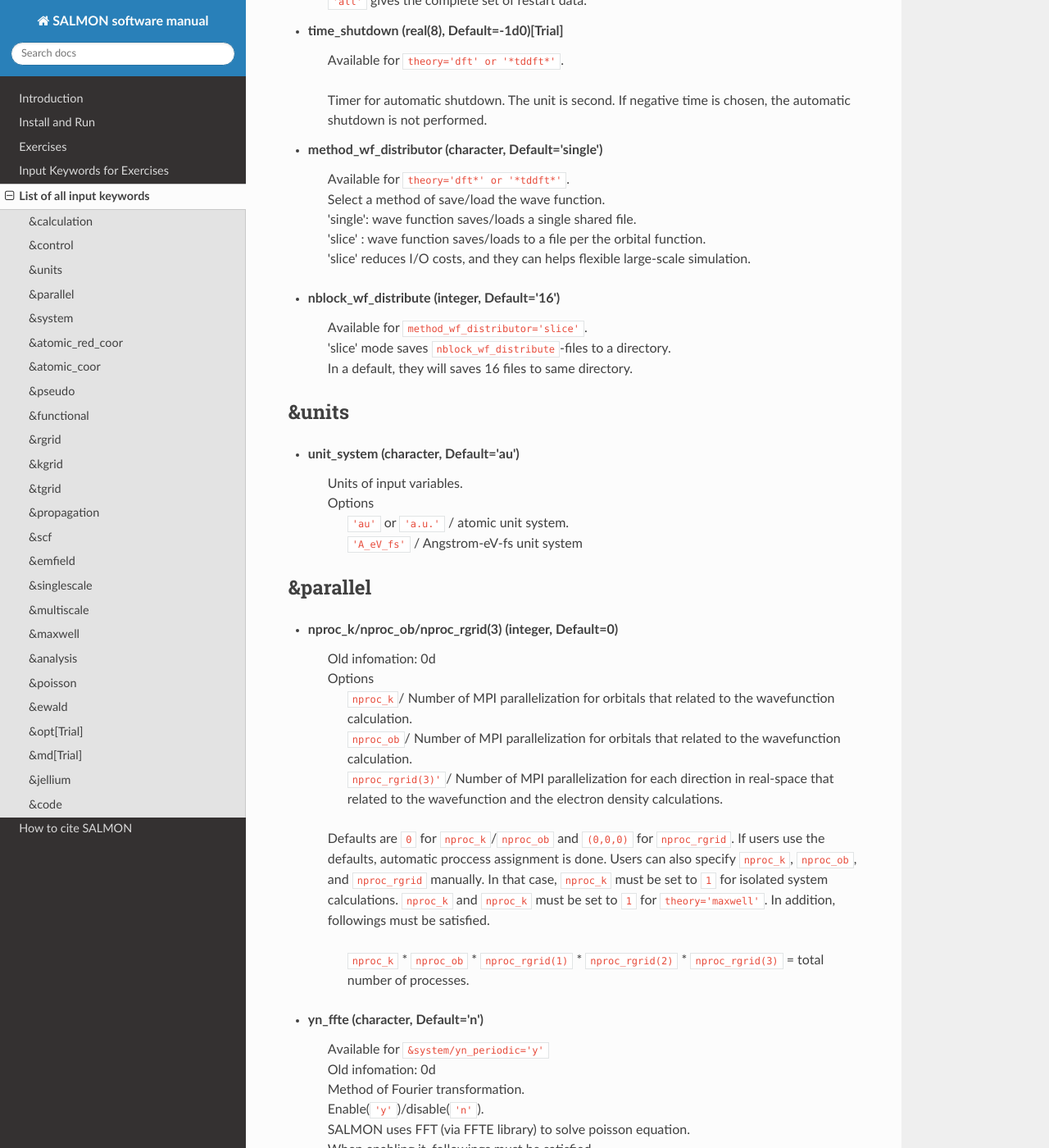
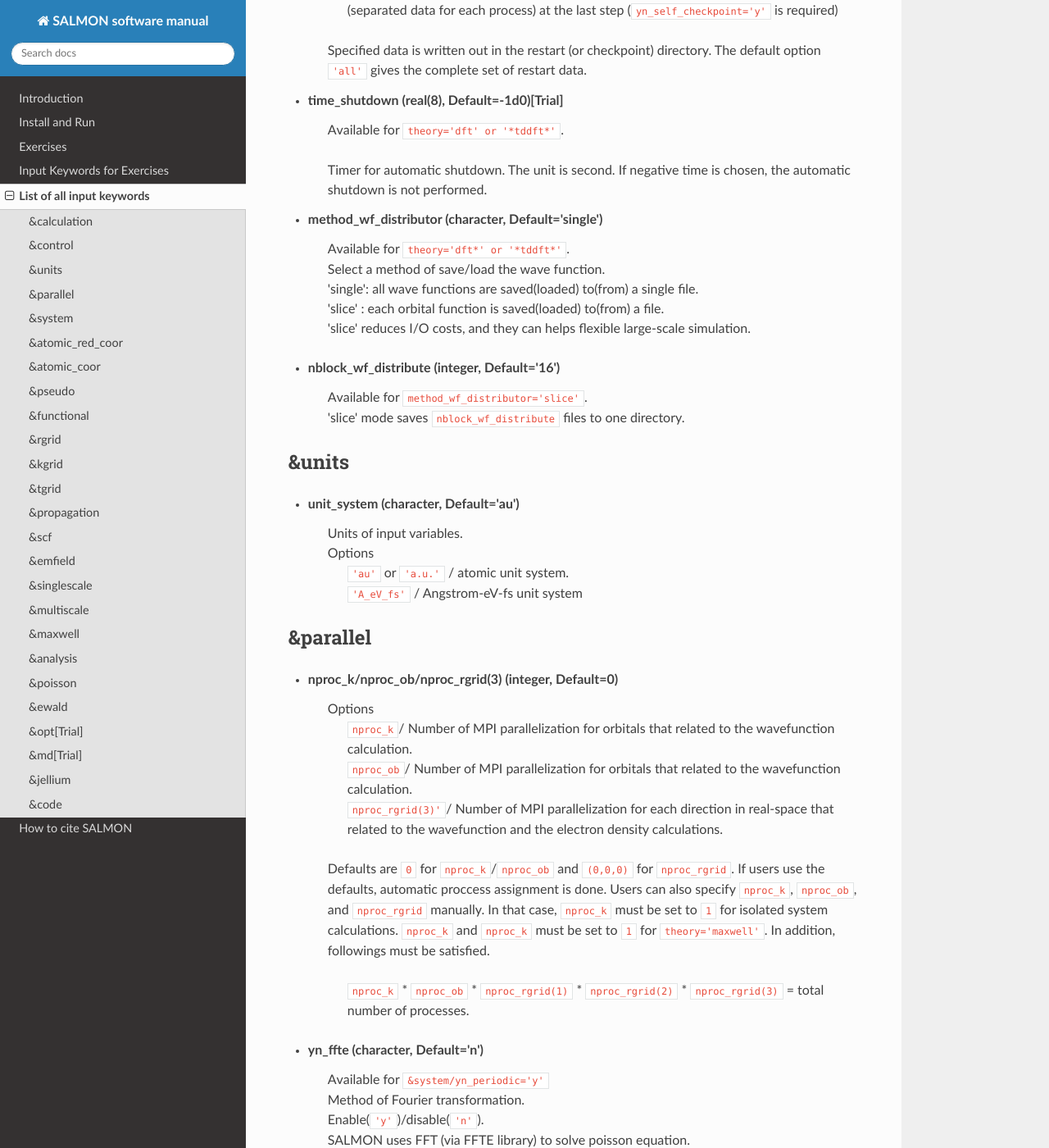
Before and after one commit to SALMON-TDDFT/SALMON-DOCS, a Sphinx documentation site: the page built from source/input_keyword_list.rst, in a window 1280 px wide and 1400 px high, scrolled down 3271 px. Shown: the whole window at 82% size. Built offline with Sphinx 7.4.7 and the Read the Docs theme 2.0.0, drawn with Linux system fonts in a browser that asks for light colours; formulas are drawn with MathJax 3; some of the changed text lies outside the part shown.

Commit message:
Update input_keyword_list.rst

```diff
--- a/source/input_keyword_list.rst
+++ b/source/input_keyword_list.rst
@@ -29,10 +29,13 @@
 -  `&jellium`_
 
 
+'[Trial]' : These options are not tested well
+
+
 &calculation
 ------------
 
-- **theory** (character, default='none')
+- **theory** (character, default='')
    | Choice of Calculation theories.
    | Options
    |   ``dft``  / ground state calculation based on DFT
@@ -122,14 +127,13 @@
 - **method_wf_distributor** (character, Default='single')
    | Available for ``theory='dft*' or '*tddft*'``.
    | Select a method of save/load the wave function.
-   | 'single': wave function saves/loads a single shared file.
-   | 'slice' : wave function saves/loads to a file per the orbital function.
+   | 'single': all wave functions are saved(loaded) to(from) a single file.
+   | 'slice' : each orbital function is saved(loaded) to(from) a file.
    | 'slice' reduces I/O costs, and they can helps flexible large-scale simulation.
 
 - **nblock_wf_distribute** (integer, Default='16')
    | Available for ``method_wf_distributor='slice'``.
-   | 'slice' mode saves ``nblock_wf_distribute``-files to a directory.
-   | In a default, they will saves 16 files to same directory.
+   | 'slice' mode saves ``nblock_wf_distribute`` files to one directory.
 
 &units
 ------
@@ -144,7 +148,6 @@
 ---------
 
 - **nproc_k/nproc_ob/nproc_rgrid(3)** (integer, Default=0)
-   | Old infomation: 0d
    | Options
    |   ``nproc_k``/ Number of MPI parallelization for orbitals that related to the wavefunction calculation.
    |   ``nproc_ob``/ Number of MPI parallelization for orbitals that related to the wavefunction calculation.
@@ -156,7 +159,6 @@
 
 - **yn_ffte** (character, Default='n')
    | Available for ``&system/yn_periodic='y'``
-   | Old infomation: 0d
    | Method of Fourier transformation.
    | Enable(``'y'``)/disable(``'n'``).
    | SALMON uses FFT (via FFTE library) to solve poisson equation.
@@ -171,21 +173,30 @@
    | Available for ``&calculation/theory='dft' or 'dft_md'``
    | SALMON uses ScaLAPACK library to solve eigenvalue problem in subspace diagonalization.
    | When enabling it, you should build SALMON by linking ScaLAPACK library.
+   | Options
+   |   ``'y'`` / enable
+   |   ``'n'`` / disable
 
 - **yn_eigenexa** (character, Default='n')
    | Available for ``&calculation/theory='dft' or 'dft_md'``
    | SALMON uses RIKEN R-CCS EigenExa library to solve eigenvalue problem in subspace diagonalization.
    | When enabling it, you should build SALMON by linking ScaLAPACK and EigenExa libraries.
+   | Options
+   |   ``'y'`` / enable
+   |   ``'n'`` / disable
 
 - **yn_diagonalization_red_mem** (character, Default='n')
    | Available for ``&parallel/yn_scalapack='y'`` or ``&parallel/yn_eigenexa='y'``
    | We use ScaLAPACK/EigenExa libraries by optimized algorithm to reduce memory consumption.
+   | Options
+   |   ``'y'`` / enable
+   |   ``'n'`` / disable
 
 - **process_allocation** (character, Default='grid_sequential')
-   | Old infomation: 0d
    | You can select the process allocation ordering.
-   | ``'grid_sequential'``    / real-space grid major ordering.
-   | ``'orbital_sequential'`` / orbital-space major ordering.
+   | Options
+   |   ``'grid_sequential'``    / real-space grid major ordering.
+   |   ``'orbital_sequential'`` / orbital-space major ordering.
    |
    | Suggestion:
    |   ``&calculation/theory='dft' or 'dft_md'``            / `orbital_sequential`
@@ -1221,17 +1232,14 @@
 
   - **iwrite_projection** (integer, Default=0)[Trial]
    | Available for ``theory='XXX'``.
-   | Old infomation: 0d
    A variable for projection.
 
   - **itwproj** (integer, Default=-1)[Trial]
    | Available for ``theory='XXX'``.
-   | Old infomation: 0d
    The projection is calculated every ``itwproj`` time steps.
 
   - **iwrite_projnum** (integer, Default=0)[Trial]
    | Available for ``theory='XXX'``.
-   | Old infomation: 0d
    There is a malfunction in this variable.
 
   &group_others[Trial]
@@ -1239,17 +1247,14 @@
 
   - **num_projection** (Interger, Default=1)[Trial]
    | Available for ``theory='XXX'``.
-   | Old infomation: 0d
    Number of orbitals for projections.
 
   - **iwrite_projection_ob(200)** (Interger, Default=1, 2, 3, ..., 200)[Trial]
    | Available for ``theory='XXX'``.
-   | Old infomation: 0d
    Orbital number to be written as projections.
 
   - **iwrite_projection_k(200)** (Interger, Default=1)[Trial]
    | Available for ``theory='XXX'``.
-   | Old infomation: 0d
    This variable will be removed.
 ..
 
```
Also changed, not shown: other parts of source/input_keyword_list.rst (+3 -1 lines).
